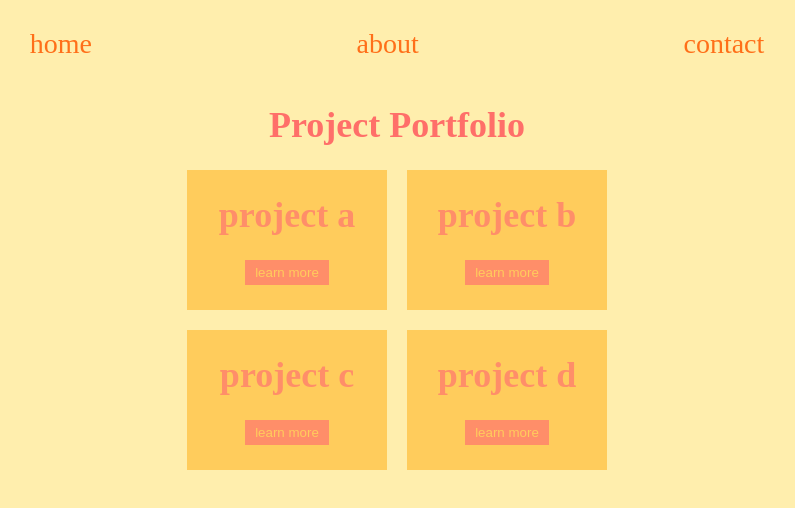
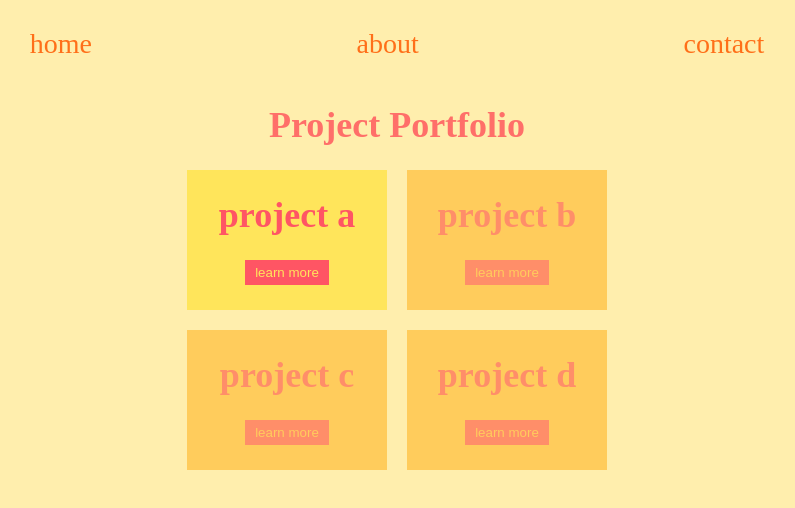
Before and after one commit to Astra-Rai/CSS-Variables, a plain HTML site: page Scrimba-course-css-variables/index.html in a window 1280 px wide. Shown: the whole page, without its empty margins (243-1038 px from the left). Drawn offline with Linux system fonts and the light colour scheme.

Commit message:
added class selector featured,  = "item featured"

```diff
--- a/Scrimba-course-css-variables/index.css
+++ b/Scrimba-course-css-variables/index.css
@@ -41,3 +41,9 @@ button {
     color: var(--yellow);
 
 }
+
+
+.featured{
+	--yellow:#ffe55b;
+	--red: #ff5564;
+}
--- a/Scrimba-course-css-variables/index.html
+++ b/Scrimba-course-css-variables/index.html
@@ -16,7 +16,7 @@
         <main>
             <h1>Project Portfolio</h1>
             <div class="grid">
-                <div class="item">
+                <div class="item featured">
                     <h1>project a</h1>
                     <button>learn more</button>
                 </div>
```
